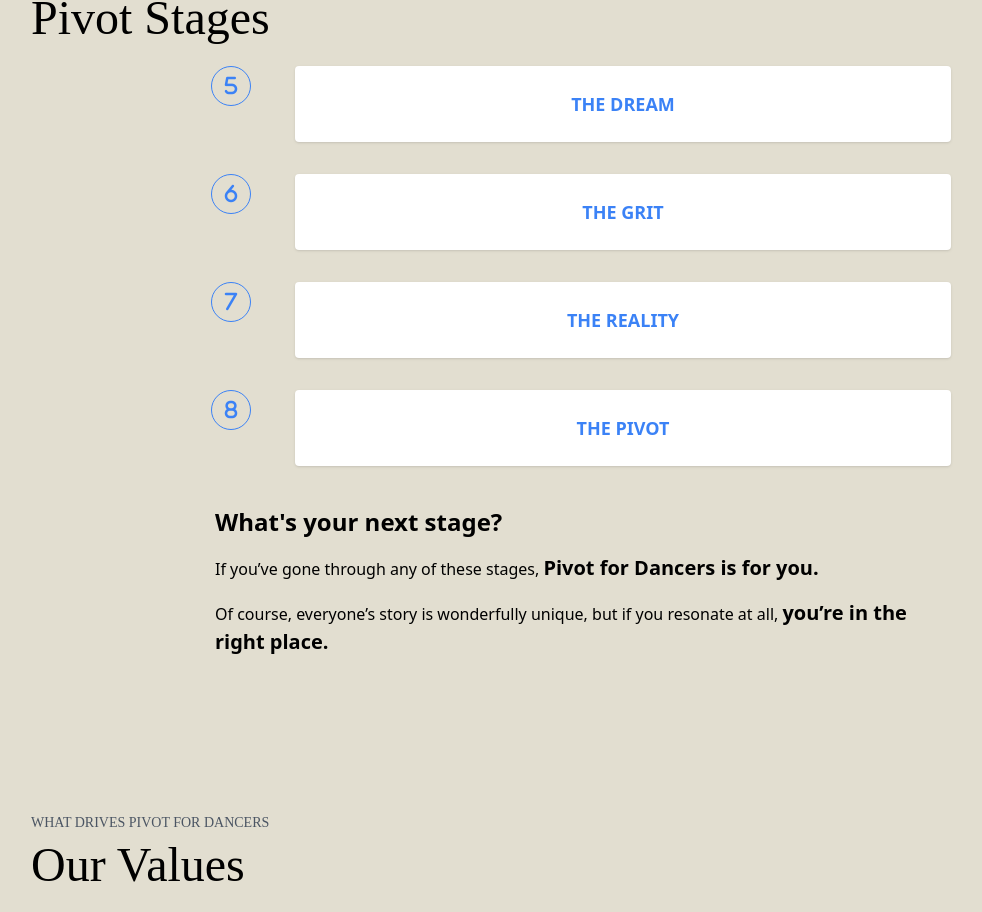
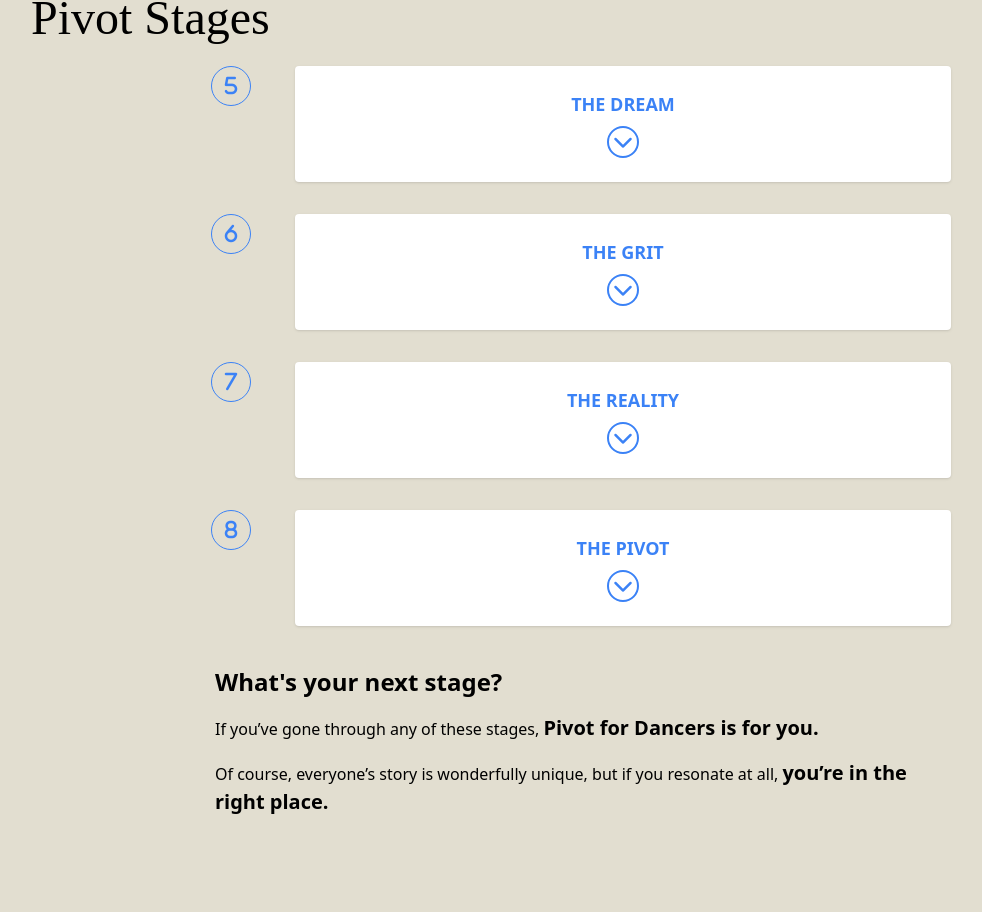
Before and after one commit to IsaacCavallaro/pivot-for-dancers, a React (Create React App) app: page / in a window 1280 px wide. Shown: the part 2500-3412 px from the top of the page, without its empty margins (73-1055 px from the left). Built offline with nearby package versions, Linux system fonts and the light colour scheme; a web font is replaced by a local one.

Commit message:
Add chevron

```diff
--- a/src/components/Timeline.tsx
+++ b/src/components/Timeline.tsx
@@ -17,7 +17,7 @@ const Timeline: React.FC = () => {
                     </h1>
                 </div>
                 <div className="w-full mx-auto lg:max-w-3xl">
-                    {/* THE DREAM */}
+                    {/* STAGE 1 - THE DREAM */}
                     <div className="relative flex justify-between">
                         <div className="flex flex-col items-center w-10 mr-4 md:w-24">
                             <div>
@@ -34,8 +34,17 @@ const Timeline: React.FC = () => {
                         >
                             <div className="relative z-20 p-6 text-center">
                                 <h2 className="text-lg font-semibold text-blue-500 dark:text-blue-400">
-                                    {visibleStage === 1 ? 'Hide Stage 1' : 'THE DREAM'}
+                                    THE DREAM
                                 </h2>
+                                <div className="mt-2 flex justify-center">
+                                    <div className="w-8 h-8 flex items-center justify-center border-2 border-blue-500 rounded-full dark:border-blue-400">
+                                        {visibleStage === 1 ? (
+                                            <i className="fas fa-chevron-up text-blue-500 dark:text-blue-400 text-xl"></i>
+                                        ) : (
+                                            <i className="fas fa-chevron-down text-blue-500 dark:text-blue-400 text-xl"></i>
+                                        )}
+                                    </div>
+                                </div>
                                 {visibleStage === 1 && (
                                     <p className="mt-4 leading-7 text-white font-montserrat text-lg">
                                         You’ve trained to be a dancer since you were tiny. You graduate and finally book your first job. You’re buzzing and motivated, hungry for the next audition, ready for the next challenge. You work consistently as a professional dancer and you feel like you’re truly living the dream.
@@ -43,6 +52,7 @@ const Timeline: React.FC = () => {
                                 )}
                             </div>
                         </div>
+
                     </div>
                     {/* THE GRIT */}
                     <div className="relative flex justify-between">
@@ -61,8 +71,17 @@ const Timeline: React.FC = () => {
                         >
                             <div className="relative z-20 p-6 text-center">
                                 <h2 className="text-lg font-semibold text-blue-500 dark:text-blue-400">
-                                    {visibleStage === 2 ? 'Hide Stage 2' : 'THE GRIT'}
+                                    THE GRIT
                                 </h2>
+                                <div className="mt-2 flex justify-center">
+                                    <div className="w-8 h-8 flex items-center justify-center border-2 border-blue-500 rounded-full dark:border-blue-400">
+                                        {visibleStage === 2 ? (
+                                            <i className="fas fa-chevron-up text-blue-500 dark:text-blue-400 text-xl"></i>
+                                        ) : (
+                                            <i className="fas fa-chevron-down text-blue-500 dark:text-blue-400 text-xl"></i>
+                                        )}
+                                    </div>
+                                </div>
                                 {visibleStage === 2 && (
                                     <p className="mt-4 leading-7 text-white font-montserrat text-lg">
                                         You’re still dancing professionally and loving it. You also teach four nights a week, take any extra gig you can get, but still struggle to make ends meet. You work nights and most holidays and sometimes feel like you’re missing out on other aspects of life. But you’re living the dream, so who cares?
@@ -70,6 +89,7 @@ const Timeline: React.FC = () => {
                                 )}
                             </div>
                         </div>
+
                     </div>
                     {/* THE REALITY */}
                     <div className="relative flex justify-between">
@@ -88,8 +108,17 @@ const Timeline: React.FC = () => {
                         >
                             <div className="relative z-20 p-6 text-center">
                                 <h2 className="text-lg font-semibold text-blue-500 dark:text-blue-400">
-                                    {visibleStage === 3 ? 'Hide Stage 3' : 'THE REALITY'}
+                                    THE REALITY
                                 </h2>
+                                <div className="mt-2 flex justify-center">
+                                    <div className="w-8 h-8 flex items-center justify-center border-2 border-blue-500 rounded-full dark:border-blue-400">
+                                        {visibleStage === 3 ? (
+                                            <i className="fas fa-chevron-up text-blue-500 dark:text-blue-400 text-xl"></i>
+                                        ) : (
+                                            <i className="fas fa-chevron-down text-blue-500 dark:text-blue-400 text-xl"></i>
+                                        )}
+                                    </div>
+                                </div>
                                 {visibleStage === 3 && (
                                     <p className="mt-4 leading-7 text-white font-montserrat text-lg">
                                         You’re older, achy, and unsure of where to. You’re no longer challenged and feel bored doing the same choreography day after day. You’re also broke and have no idea how to get ahead financially. Plus, you crave settling down but keep these thoughts to yourself because you’re living the dream, right?
@@ -117,6 +146,15 @@ const Timeline: React.FC = () => {
                                 <h2 className="text-lg font-semibold text-blue-500 dark:text-blue-400">
                                     {visibleStage === 4 ? 'Hide Pivot' : 'THE PIVOT'}
                                 </h2>
+                                <div className="mt-2 flex justify-center">
+                                    <div className="w-8 h-8 flex items-center justify-center border-2 border-blue-500 rounded-full dark:border-blue-400">
+                                        {visibleStage === 4 ? (
+                                            <i className="fas fa-chevron-up text-blue-500 dark:text-blue-400 text-xl"></i>
+                                        ) : (
+                                            <i className="fas fa-chevron-down text-blue-500 dark:text-blue-400 text-xl"></i>
+                                        )}
+                                    </div>
+                                </div>
                                 {visibleStage === 4 && (
                                     <p className="mt-4 leading-7 text-white font-montserrat text-lg">
                                         You’ve pivoted to a new career path, maybe teaching or choreography. You’re still passionate about dancing but find joy in helping others, and you’re starting to see new opportunities. This new direction brings a fresh perspective and excitement to your life.
@@ -124,6 +162,8 @@ const Timeline: React.FC = () => {
                                 )}
                             </div>
                         </div>
+
+
                     </div>
                     <div className="w-full lg:w-full lg:px-8 px-4">
                         <h2 className="mt-2 mb-4 text-2xl font-bold text-black">
```
